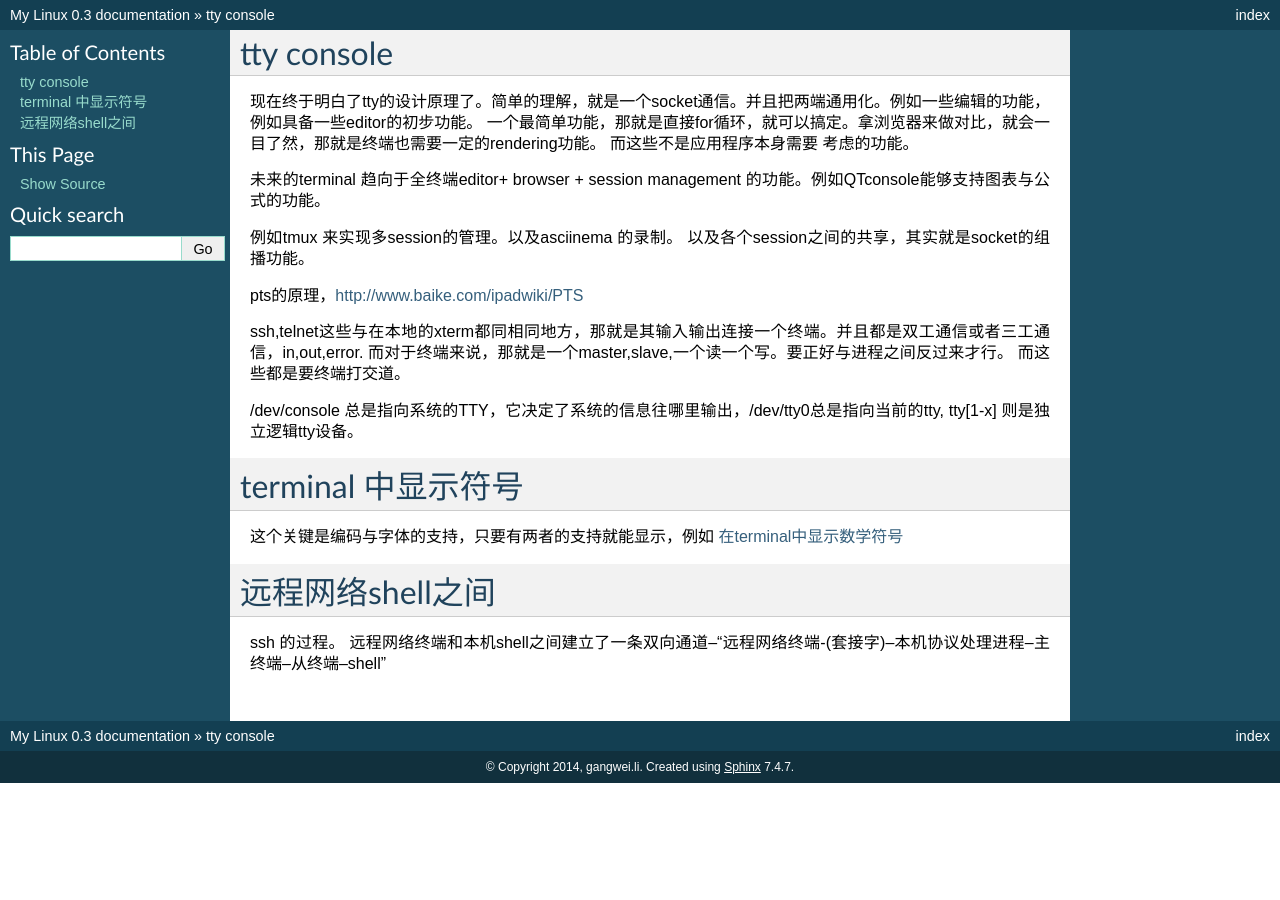
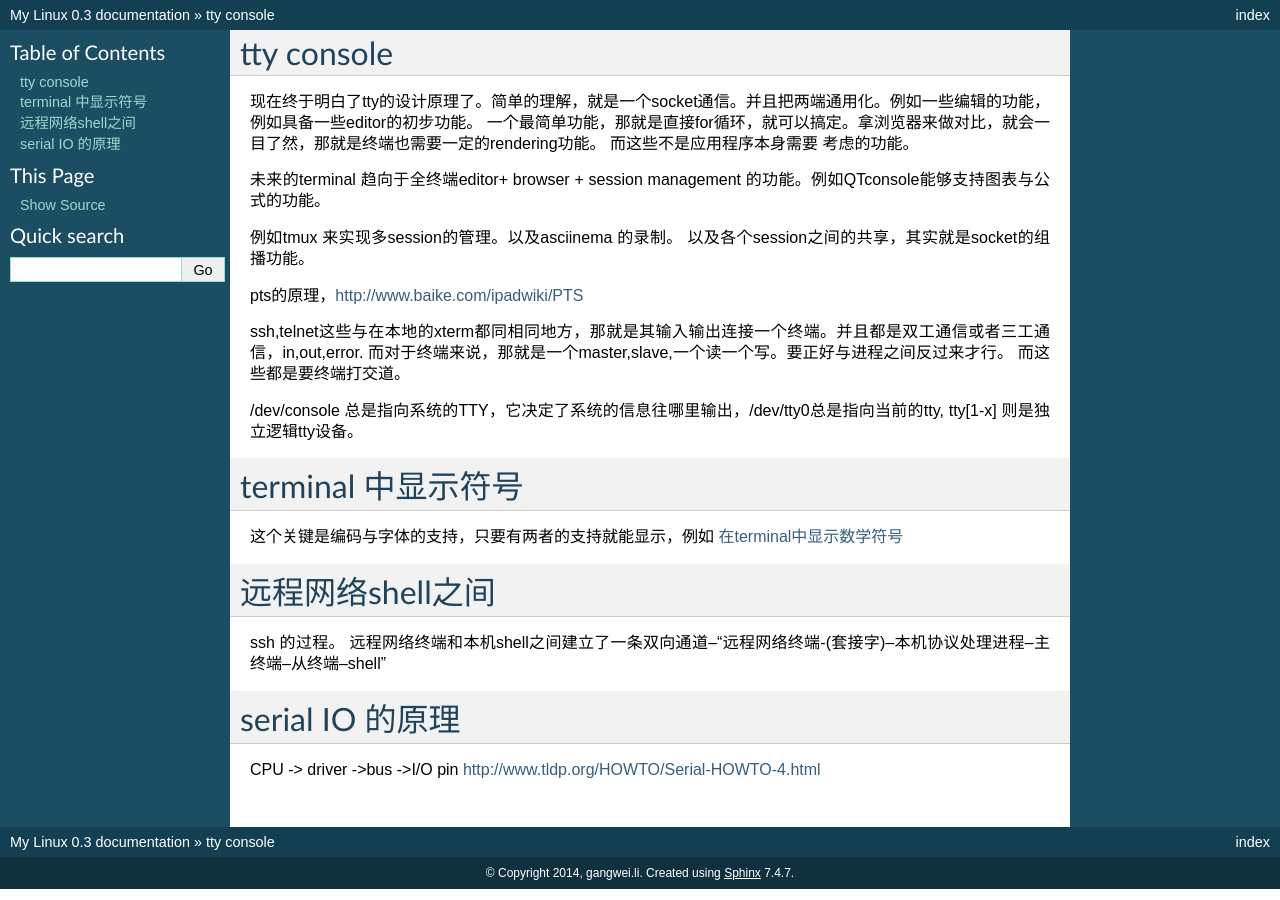
Before and after one commit to gwli/MyLinux, a Sphinx documentation site: the page built from source/content/Stage_3/tty.rst, in a window 1280 px wide. Built offline with Sphinx 7.4.7, drawn with Linux system fonts in a browser that asks for light colours; formulas are drawn with MathJax 3.

Commit message:
update serial port

```diff
--- a/source/content/Stage_1/LinuxInstall.rst
+++ b/source/content/Stage_1/LinuxInstall.rst
@@ -35,6 +35,7 @@ sourcelist support three source
 #. deb
 #. deb-src
 #. ppa
+
 #. `add-apt-repository <http://www.cnblogs.com/cute/archive/2012/05/21/2511571.html>`_  ,`PPA <How do I use software from a PPA?]] [[https://launchpad.net/ubuntu/+ppas>`_  is Personal Package Archives (PPA) allow you to upload Ubuntu source packages to be built and published as an apt repository by Launchpad.
 
 
--- a/source/content/Stage_3/tty.rst
+++ b/source/content/Stage_3/tty.rst
@@ -28,3 +28,9 @@ terminal 中显示符号
 
 ssh 的过程。
 远程网络终端和本机shell之间建立了一条双向通道--“远程网络终端-(套接字)--本机协议处理进程--主终端--从终端--shell”
+
+serial IO 的原理
+================
+
+CPU -> driver ->bus ->I/O pin
+http://www.tldp.org/HOWTO/Serial-HOWTO-4.html
```
Also changed, not shown: other parts of source/content/Stage_1/LinuxInstall.rst (+3 -0 lines).
